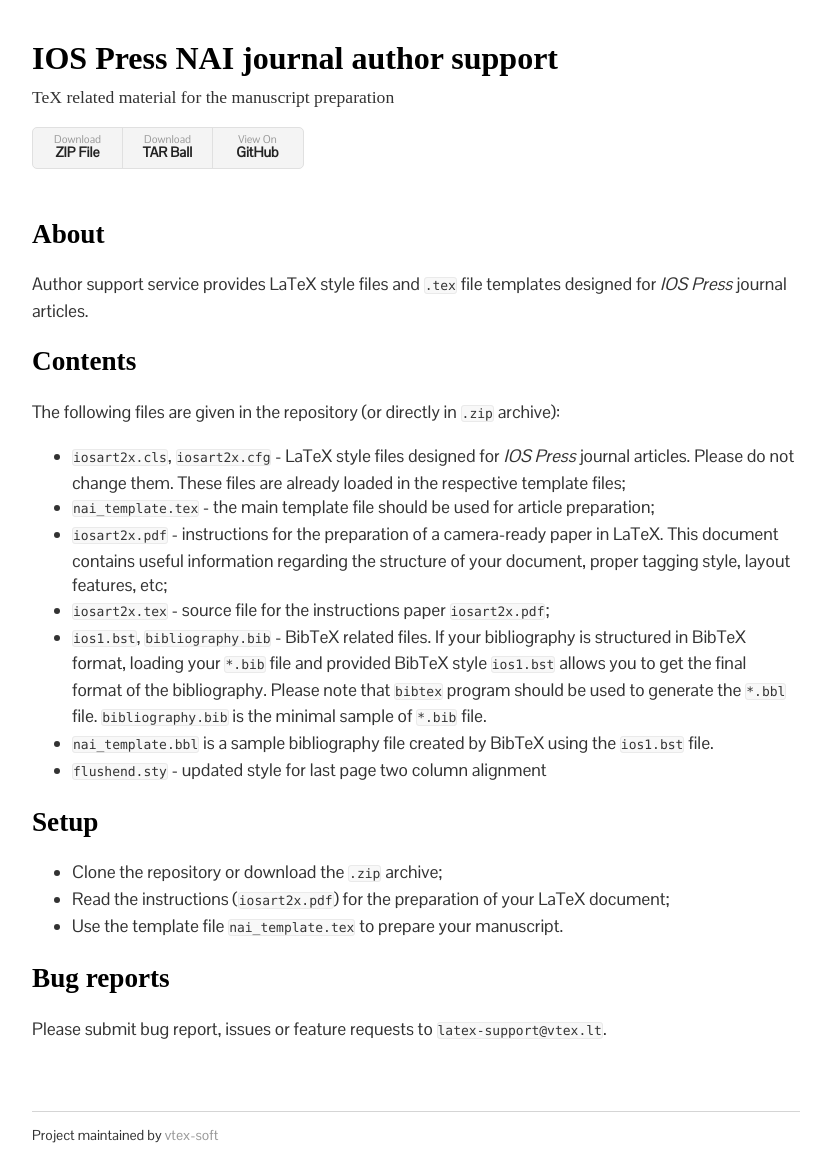
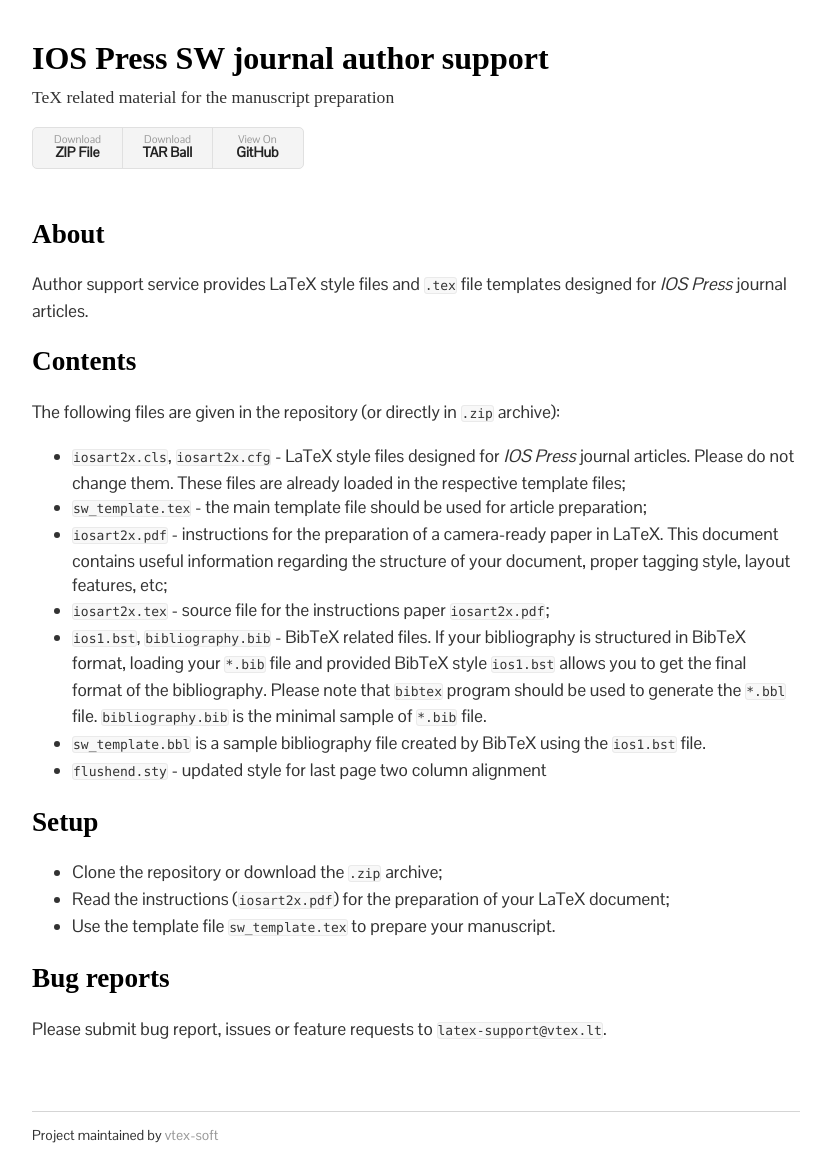
Before and after one commit to vtex-soft/texsupport.iospress-sw, a Jekyll site: the page built from README.md, in a window 1280 px wide. Shown: the whole page, without its empty margins (224-1049 px from the left). Built offline with Jekyll 4.4.1, drawn with Linux system fonts in a browser that asks for light colours; some web fonts are replaced; our own code applies the rules of GitHub Pages for plain Markdown files.

Commit message:
gh-pages back to sw

```diff
--- a/README.md
+++ b/README.md
@@ -7,19 +7,19 @@ Author support service provides LaTeX style files and `.tex` file templates desi
 The following files are given in the repository (or directly in `.zip` archive):
 
 - `iosart2x.cls`, `iosart2x.cfg` - LaTeX style files designed for *IOS Press* journal articles. Please do not change them. These files are already loaded in the respective template files;
-- `nai_template.tex` - the main template file should be used for article preparation;
+- `sw_template.tex` - the main template file should be used for article preparation;
 - `iosart2x.pdf` - instructions for the preparation of a
 camera-ready paper in LaTeX. This document contains useful information regarding the structure of your document, proper tagging style, layout features, etc;
 - `iosart2x.tex` - source file for the instructions paper `iosart2x.pdf`;
 - `ios1.bst`, `bibliography.bib` - BibTeX related files. If your bibliography is structured in BibTeX format, loading your `*.bib` file and provided BibTeX style `ios1.bst` allows you to get the final format of the bibliography. Please note that `bibtex` program should be used to generate the `*.bbl` file. `bibliography.bib` is the minimal sample of `*.bib` file.
-- `nai_template.bbl` is a sample bibliography file created by BibTeX using the `ios1.bst` file.
+- `sw_template.bbl` is a sample bibliography file created by BibTeX using the `ios1.bst` file.
 - `flushend.sty` - updated style for last page two column alignment
 
 ## Setup
 
 - Clone the repository or download the `.zip` archive;
 - Read the instructions (`iosart2x.pdf`) for the preparation of your LaTeX document;
-- Use the template file `nai_template.tex` to prepare your manuscript.
+- Use the template file `sw_template.tex` to prepare your manuscript.
 
 ## Bug reports
 
--- a/_config.yml
+++ b/_config.yml
@@ -1,3 +1,3 @@
-title: IOS Press NAI journal author support
+title: IOS Press SW journal author support
 description: TeX related material for the manuscript preparation
 show_downloads: true
```
